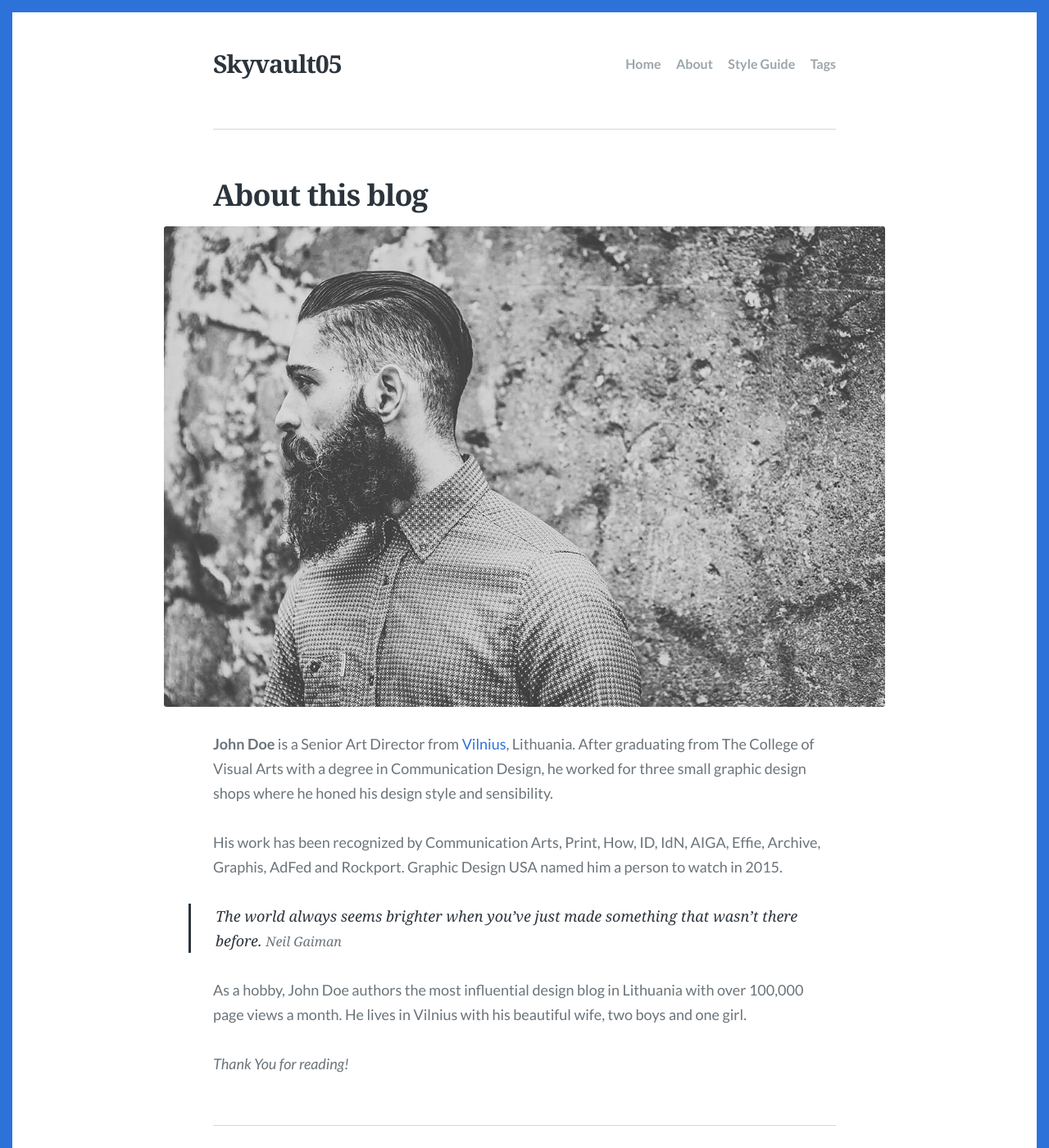
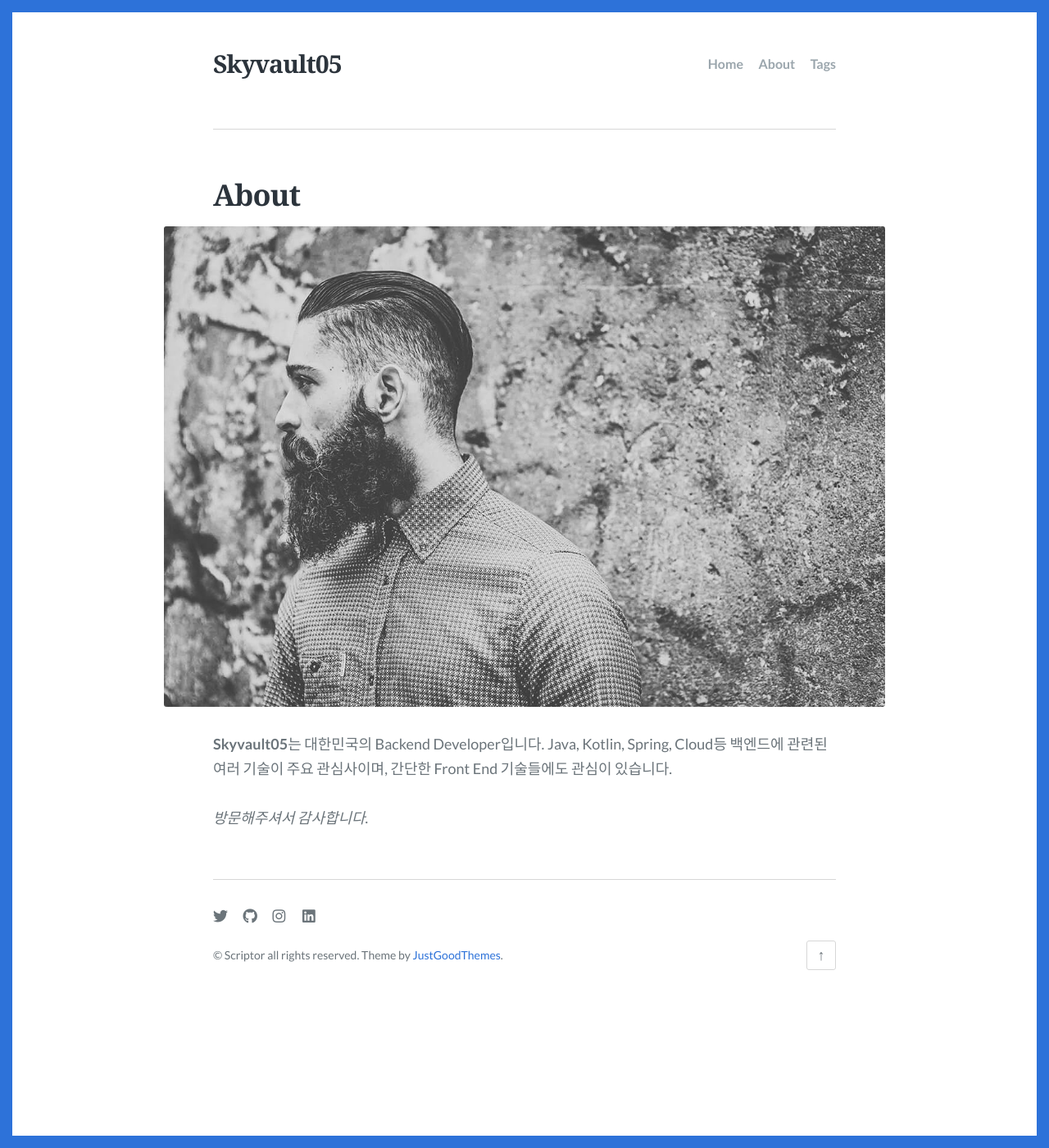
Before and after one commit to skyvault05/skyvault05.github.io, a Jekyll site: the page built from about.md, in a window 1280 px wide and 1400 px high. Shown: the whole window at 82% size. Built offline with Jekyll 4.4.1, drawn with Linux system fonts in a browser that asks for light colours; some web fonts are replaced.

Commit message:
Modify About.

```diff
--- a/_config.yml
+++ b/_config.yml
@@ -32,8 +32,6 @@ navigation:
     url: /
   - text: About
     url: /about
-  - text: Style Guide
-    url: /style-guide
   - text: Tags
     url: /tags
 
--- a/about.md
+++ b/about.md
@@ -1,16 +1,11 @@
 ---
 layout: page
-title: About this blog
-description: An optional about page for Scriptor Jekyll theme
+title: About
+description: An optional about page for Skyvault05
 feature_image: images/about.jpg
 ---
 
-**John Doe** is a Senior Art Director from [Vilnius](https://en.wikipedia.org/wiki/Vilnius), Lithuania. After graduating from The College of Visual Arts with a degree in Communication Design, he worked for three small graphic design shops where he honed his design style and sensibility.
+**Skyvault05**는 대한민국의 Backend Developer입니다.
+Java, Kotlin, Spring, Cloud등 백엔드에 관련된 여러 기술이 주요 관심사이며, 간단한 Front End 기술들에도 관심이 있습니다.
 
-His work has been recognized by Communication Arts, Print, How, ID, IdN, AIGA, Effie, Archive, Graphis, AdFed and Rockport. Graphic Design USA named him a person to watch in 2015.
-
->The world always seems brighter when you’ve just made something that wasn’t there before. <cite>Neil Gaiman</cite>
-
-As a hobby, John Doe authors the most influential design blog in Lithuania with over 100,000 page views a month. He lives in Vilnius with his beautiful wife, two boys and one girl.
-
-*Thank You for reading!*
+*방문해주셔서 감사합니다.*
```
